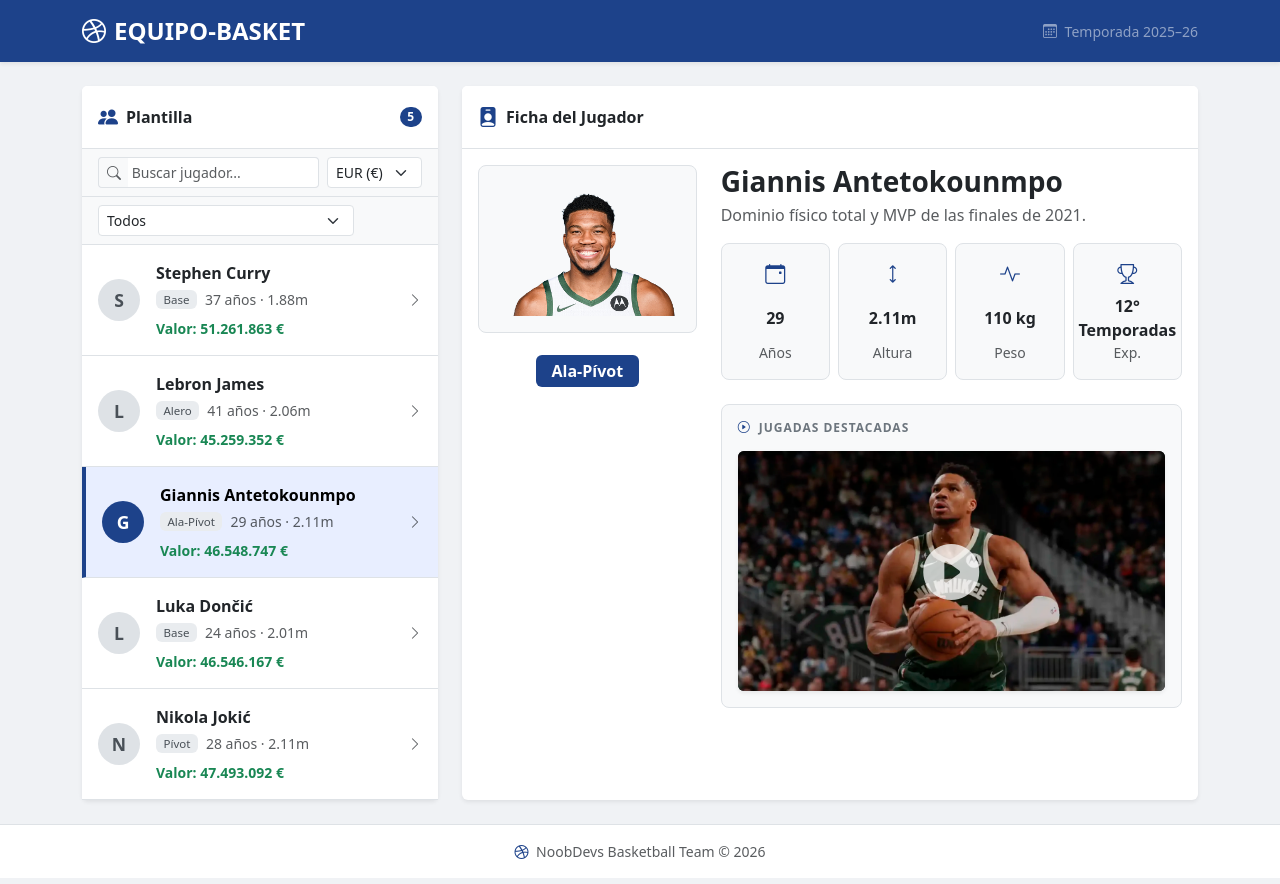
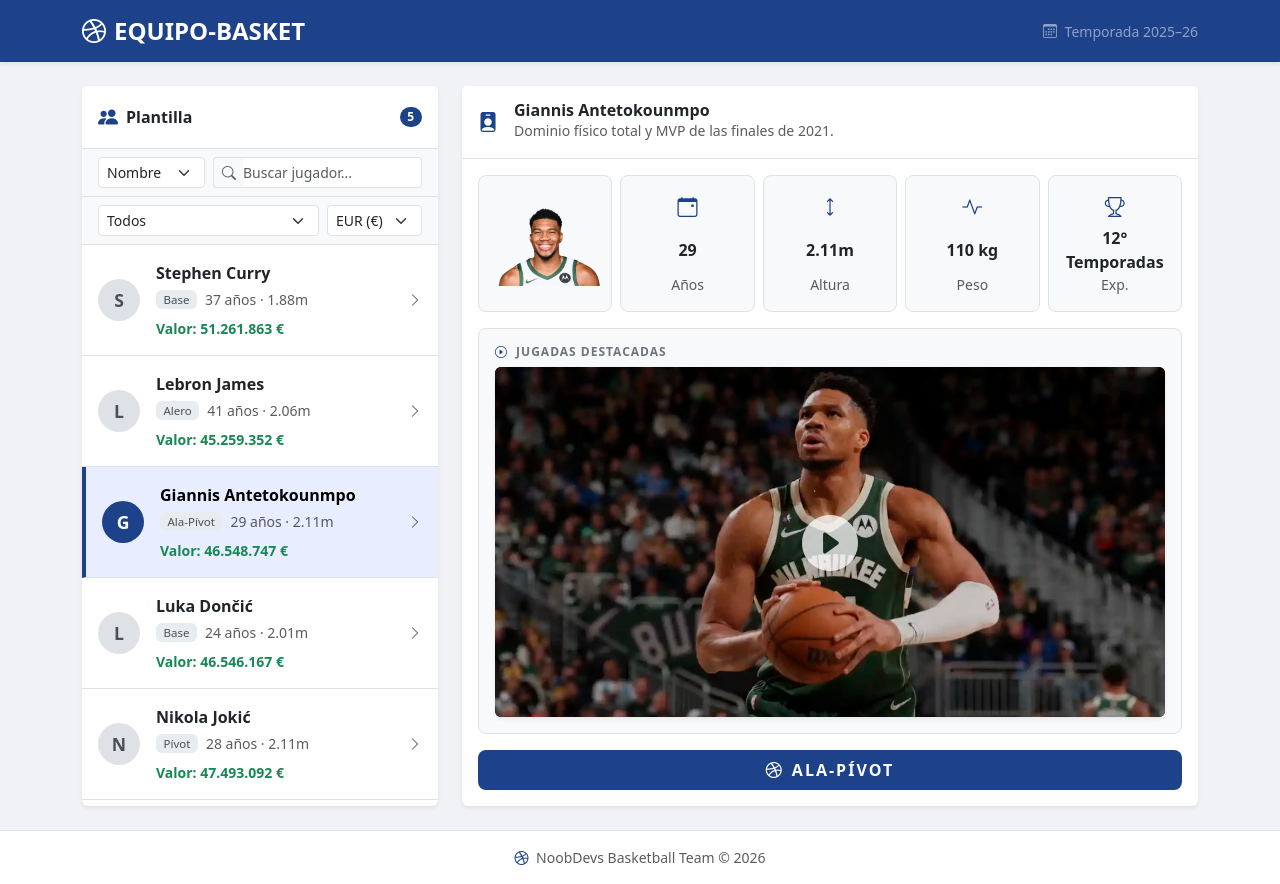
Before and after one commit to Des-FrontEnd-con-frameworks-avanz/Producto-1, an Angular app: page / in a window 1280 px wide. Both pictures are taken after a click on the button 260 px from the left and 522 px from the top of the page. Built offline with nearby package versions, Linux system fonts and the light colour scheme.

Commit message:
Refactorización de componentes y mejoras en la funcionalidad de filtrado de jugadores

```diff
--- a/src/app/components/detail/detail.component.html
+++ b/src/app/components/detail/detail.component.html
@@ -1,88 +1,101 @@
 @if (player) {
-  <div class="row g-4 align-items-start">
+  <div class="d-flex flex-column gap-3">
 
-    <div class="col-md-4 text-center">
-      <div class="player-photo-wrap rounded-3 overflow-hidden bg-light border d-inline-block">
+    <div class="row g-3 align-items-stretch">
+      <div class="col-12">
+        <div class="row row-cols-2 row-cols-md-5 g-2 h-100">
+
+          <div class="col d-flex">
+            <div class="stat-card p-2 rounded-3 bg-light border w-100 h-100 d-flex align-items-center justify-content-center">
               <img
                 [src]="player.fotoUrl"
-          [alt]="player.nombre + ' ' + player.apellidos"
+                [alt]="player.nombre"
                 class="img-fluid"
-          style="max-height: 280px; object-fit: contain;"
-          onerror="this.src='https://placehold.co/200x280?text=Sin+Foto'">
-      </div>
-      <div class="mt-3">
-        <span class="badge fs-6 px-3 py-2" style="background-color: #1d428a;">
-          {{ player.posicion }}
-        </span>
+                style="max-height: 100px; max-width: 100%; object-fit: contain"
+                onerror="this.src = 'https://placehold.co/200x320?text=Sin+Foto'"
+              />
             </div>
           </div>
 
-    <div class="col-md-8">
-      <h3 class="fw-bold mb-1">{{ player.nombre }} {{ player.apellidos }}</h3>
-      <p class="text-muted mb-3">{{ player.descripcion }}</p>
-
-      <div class="row g-2 mb-4">
-        <div class="col-6 col-sm-3 d-flex">
-          <div class="stat-card text-center p-3 rounded-3 bg-light border w-100">
+          <div class="col d-flex">
+            <div class="stat-card text-center p-3 rounded-3 bg-light border w-100 h-100">
               <i class="bi bi-calendar-event text-primary d-block fs-5 mb-1"></i>
               <div class="fw-bold">{{ player.edad }}</div>
               <small class="text-muted">Años</small>
             </div>
           </div>
-        <div class="col-6 col-sm-3 d-flex">
-          <div class="stat-card text-center p-3 rounded-3 bg-light border w-100">
+
+          <div class="col d-flex">
+            <div class="stat-card text-center p-3 rounded-3 bg-light border w-100 h-100">
               <i class="bi bi-arrows-vertical text-primary d-block fs-5 mb-1"></i>
               <div class="fw-bold">{{ player.altura }}</div>
               <small class="text-muted">Altura</small>
             </div>
           </div>
-        <div class="col-6 col-sm-3 d-flex">
-          <div class="stat-card text-center p-3 rounded-3 bg-light border w-100">
+
+          <div class="col d-flex">
+            <div class="stat-card text-center p-3 rounded-3 bg-light border w-100 h-100">
               <i class="bi bi-activity text-primary d-block fs-5 mb-1"></i>
               <div class="fw-bold">{{ player.peso }}</div>
               <small class="text-muted">Peso</small>
             </div>
           </div>
-        <div class="col-6 col-sm-3 d-flex">
-          <div class="stat-card text-center p-3 rounded-3 bg-light border w-100">
+
+          <div class="col d-flex">
+            <div class="stat-card text-center p-3 rounded-3 bg-light border w-100 h-100">
               <i class="bi bi-trophy text-primary d-block fs-5 mb-1"></i>
               <div class="fw-bold">{{ player.experiencia }}</div>
               <small class="text-muted">Exp.</small>
             </div>
           </div>
+
+        </div>
+      </div>
     </div>
 
-      <div class="border rounded-3 p-3 bg-light">
-        <h6 class="fw-semibold mb-3 text-uppercase" style="font-size: 0.75rem; letter-spacing: 1px; color: #6c757d;">
+    <div class="row">
+      <div class="col-12">
+        <div class="border rounded-3 p-3 bg-light d-flex flex-column">
+          <h6 class="fw-semibold mb-2 text-uppercase" style="font-size: 0.75rem; letter-spacing: 1px; color: #6c757d;">
             <i class="bi bi-play-circle me-1 text-primary"></i> Jugadas destacadas
           </h6>
 
           @if (player.videoUrl) {
-          <div  class="position-relative rounded overflow-hidden bg-black shadow-sm"
-                style="aspect-ratio: 16/9; cursor: pointer;"
+            <div class="position-relative rounded overflow-hidden bg-black shadow-sm"
+                 style="min-height: 350px; cursor: pointer;"
                  (click)="mostrarModalVideo = true">
-
-            <img  [src]="player.posterUrl"
-                  class="w-100 h-100"
+              <img
+                [src]="player.posterUrl"
+                class="w-100 h-100 position-absolute top-0 start-0"
                 style="object-fit: cover; opacity: 0.8;"
                 [alt]="'Poster de ' + player.nombre"
-                  onerror="this.src='https://placehold.co/600x338?text=NBA+Highlights'">
-
+                onerror="this.src='https://placehold.co/800x450?text=NBA+Highlights'">
               <div class="position-absolute top-50 start-50 translate-middle">
                 <i class="bi bi-play-circle-fill text-white opacity-75" style="font-size: 3.5rem;"></i>
               </div>
             </div>
           } @else {
-          <div class="text-center py-4 border rounded bg-white">
+            <div class="text-center py-4 border rounded bg-white flex-grow-1 d-flex flex-column align-items-center justify-content-center" style="min-height: 200px;">
               <i class="bi bi-camera-video-off text-muted fs-2"></i>
-            <p class="small text-muted mb-0">Video no disponible</p>
+              <p class="small text-muted mb-0 mt-2">Video no disponible</p>
             </div>
           }
 
           @if (mostrarModalVideo && player) {
             <app-media [player]="player" (cerrarModal)="mostrarModalVideo = false"></app-media>
           }
-      </div> </div> </div> } @else {
+        </div>
+      </div>
+    </div>
+
+    <!-- Barra de posición: ocupa todo el ancho -->
+    <div class="position-bar text-white text-center fw-bold text-uppercase py-2 rounded-3"
+         style="background-color: #1d428a; letter-spacing: 2px;">
+      <i class="bi bi-dribbble me-2"></i>{{ player.posicion }}
+    </div>
+
+  </div>
+} @else {
   <div class="text-center py-5 text-muted">
     <i class="bi bi-person-bounding-box display-1 opacity-25 d-block mb-3"></i>
     <p class="fs-5 mb-1">Ningún jugador seleccionado</p>
--- a/src/app/components/detail/detail.component.scss
+++ b/src/app/components/detail/detail.component.scss
@@ -5,7 +5,6 @@
   justify-content: center;
   transition: transform 0.15s ease, box-shadow 0.15s ease;
 
-  // El valor en negrita ocupa el espacio disponible para igualar alturas
   .fw-bold {
     flex: 1;
     display: flex;
@@ -19,9 +18,3 @@
     box-shadow: 0 4px 12px rgba(0, 0, 0, 0.1);
   }
 }
-
-.player-photo-wrap {
-  padding: 1rem;
-  width: 100%;
-  max-width: 240px;
-}
--- a/src/app/components/players/players.component.html
+++ b/src/app/components/players/players.component.html
@@ -3,36 +3,48 @@
      @if  en lugar de *ngIf  -->
 
 <div class="list-group list-group-flush">
-    <div class=" px-3 py-2 border-bottom bg-light d-flex justify-content-end align-items-center">
-        <div class="input-group input-group-sm me-2">
+
+  <!-- Fila 1: buscador + selector de campo -->
+  <div class="px-3 py-2 border-bottom bg-light d-flex gap-2 align-items-center">
+    <select class="form-select form-select-sm w-auto" [(ngModel)]="campoBusqueda">
+      <option value="nombre">Nombre</option>
+      <option value="apellidos">Apellidos</option>
+      <option value="posicion">Posición</option>
+      <option value="edad">Edad</option>
+      <option value="altura">Altura</option>
+    </select>
+    <div class="input-group input-group-sm flex-grow-1">
       <span class="input-group-text bg-light border-end-0">
         <i class="bi bi-search text-muted"></i>
       </span>
-            <input type="text" class="form-control border-start-0 ps-0" placeholder=" Buscar jugador...">
+      <input
+        type="text"
+        class="form-control border-start-0 ps-0"
+        placeholder="Buscar jugador..."
+        [(ngModel)]="textoBusqueda">
+    </div>
   </div>
 
-        <!-- FILTRO POR MONEDA -->
-        <select id="currencySelect" class="form-select form-select-sm w-auto" (change)="onCurrencyChange($event)">
+  <!-- Fila 2: filtro edad/posición + selector moneda -->
+  <div class="px-3 py-2 border-bottom bg-light d-flex gap-2 align-items-center">
+    <select class="form-select form-select-sm flex-grow-1" [(ngModel)]="filtroEdad">
+      <option value="todas">Todos</option>
+      <option value="jovenes">Promesas (&lt; 30 años)</option>
+      <option value="veterano">Veteranos (≥ 30 años)</option>
+    </select>
+    <select class="form-select form-select-sm w-auto" (change)="onCurrencyChange($event)">
       <option value="EUR" [selected]="selectedCurrency === 'EUR'">EUR (€)</option>
       <option value="USD" [selected]="selectedCurrency === 'USD'">USD ($)</option>
       <option value="GBP" [selected]="selectedCurrency === 'GBP'">GBP (£)</option>
       <option value="JPY" [selected]="selectedCurrency === 'JPY'">JPY (¥)</option>
     </select>
   </div>
-    <!-- FILTRO POR EDAD -->
-     <div class="px-3 py-2 border-bottom bg-light d-flex align-items-center">
-      <div class="w-100">
-        <select id="currencySelect" class="form-select form-select-sm w-auto" [(ngModel)]="filtroEdad">
-          <option value="todas">Todos</option>
-          <option value="jovenes">Promesas (Menores de 30 años)</option>
-          <option value="veterano">Veteranos (30 años o más)</option>
-        </select>
-      </div>
-    </div>
 
-    @for (player of players | filtroEdad:filtroEdad; track player.id) {
-    <button type="button" class="list-group-item list-group-item-action player-item px-3 py-3 border-bottom"
-        [class.player-item--active]="selectedPlayerId === player.id" (click)="onSelectPlayer(player)">
+  @for (player of players | filtroEdad:filtroEdad | filterPlayers:textoBusqueda:campoBusqueda; track player.id) {
+    <button type="button"
+      class="list-group-item list-group-item-action player-item px-3 py-3 border-bottom"
+      [class.player-item--active]="selectedPlayerId === player.id"
+      (click)="onSelectPlayer(player)">
 
       <div class="d-flex align-items-center gap-3">
 
@@ -47,7 +59,7 @@
           <div class="fw-semibold text-truncate">{{ player.nombre }} {{ player.apellidos }}</div>
           <div class="d-flex align-items-center gap-2 mt-1">
             <span class="badge position-badge">{{ player.posicion }}</span>
-                    <small class="text-muted">{{ player.edad }} años · {{ player.altura }} </small>
+            <small class="text-muted">{{ player.edad }} años · {{ player.altura }}</small>
           </div>
           <div class="mt-2 fw-bold text-success small">
             Valor: {{ player.precio | currencyExchange:selectedCurrency }}
--- a/src/app/components/players/players.component.ts
+++ b/src/app/components/players/players.component.ts
@@ -4,36 +4,36 @@
 import { PLAYERS_DATA } from '../../shared/data/players-list'
 import { CurrencyExchangePipe } from '@app/shared/pipes/currency-exchange.pipe';
 import { FiltroEdadPipe } from '../../pipes/filtro-edad.pipe';
+import { FilterPlayersPipe } from '@app/shared/pipes/filter-players.pipe';
 import { FormsModule } from '@angular/forms';
 
 @Component({
   selector: 'app-players',
   standalone: true,
-  imports: [CommonModule,FormsModule, CurrencyExchangePipe, FiltroEdadPipe],
+  imports: [CommonModule, FormsModule, CurrencyExchangePipe, FiltroEdadPipe, FilterPlayersPipe],
   templateUrl: './players.component.html',
   styleUrl: './players.component.scss'
 })
-export class PlayersComponent implements OnInit{
+export class PlayersComponent implements OnInit {
   public players: Player[] = [];
   public selectedPlayerId: number | null = null;
   public selectedCurrency: string = 'EUR';
   public filtroEdad: string = 'todas';
+  public textoBusqueda: string = '';
+  public campoBusqueda: string = 'nombre';
 
-  //Para comunicar al padre el jugador seleccionado
   @Output() playerSelected = new EventEmitter<Player>();
 
   ngOnInit(): void {
-    //iniciamos los datos
     this.players = PLAYERS_DATA;
   }
 
-  public onSelectPlayer(player: Player): void{
+  public onSelectPlayer(player: Player): void {
     this.selectedPlayerId = player.id;
-    //comunicación hacia componentes padres o hermanos
     this.playerSelected.emit(player);
   }
 
-  public onCurrencyChange(event: Event): void{
+  public onCurrencyChange(event: Event): void {
     const selectedElement = event.target as HTMLSelectElement;
     this.selectedCurrency = selectedElement.value;
   }
--- a/src/app/pages/home-page/home-page.component.html
+++ b/src/app/pages/home-page/home-page.component.html
@@ -19,13 +19,26 @@
     <!-- Columna derecha: detalle del jugador -->
     <div class="col-lg-8">
       <div class="card border-0 shadow-sm h-100">
-        <div class="card-header bg-white border-bottom d-flex align-items-center gap-2 py-3">
-          <i class="bi bi-person-badge-fill text-primary fs-5"></i>
-          <span class="fw-semibold">Ficha del Jugador</span>
+
+        <!-- Header dinámico: título genérico sin jugador / datos del jugador con selección -->
+        <div class="card-header bg-white border-bottom py-3">
+          @if (!selectedPlayer) {
+            <div class="d-flex align-items-center gap-2">
+              <i class="bi bi-person-badge-fill text-primary fs-5"></i>
+              <span class="fw-semibold">Ficha del Jugador</span>
+            </div>
+          } @else {
+            <div class="d-flex align-items-center gap-3">
+              <i class="bi bi-person-badge-fill text-primary fs-5 flex-shrink-0"></i>
+              <div>
+                <div class="fw-bold lh-1">{{ selectedPlayer.nombre }} {{ selectedPlayer.apellidos }}</div>
+                <small class="text-muted">{{ selectedPlayer.descripcion }}</small>
+              </div>
+            </div>
+          }
         </div>
+
         <div class="card-body">
-
-          <!-- Sin jugador seleccionado / Con jugador seleccionado -->
           @if (!selectedPlayer) {
             <div class="empty-state text-center py-5 text-muted">
               <i class="bi bi-person-bounding-box display-1 opacity-25 d-block mb-3"></i>
@@ -35,8 +48,8 @@
           } @else {
             <app-detail [player]="selectedPlayer"></app-detail>
           }
+        </div>
 
-        </div>
       </div>
     </div>
 
--- a/src/app/pages/home-page/home-page.component.scss
+++ b/src/app/pages/home-page/home-page.component.scss
@@ -1,7 +1,14 @@
 .empty-state {
-  min-height: 300px;
+  min-height: 400px;
+  height: 100%;
   display: flex;
   flex-direction: column;
   justify-content: center;
   align-items: center;
 }
+
+// El card-body crece para que empty-state pueda centrarse verticalmente
+.card-body {
+  display: flex;
+  flex-direction: column;
+}
```
Also changed, not shown: src/app/shared/pipes/filter-players.pipe.ts (+14 -3 lines), 1 other file (tests, documents, lock files or other folders). Lines whose indentation alone changed are shown as unchanged.
